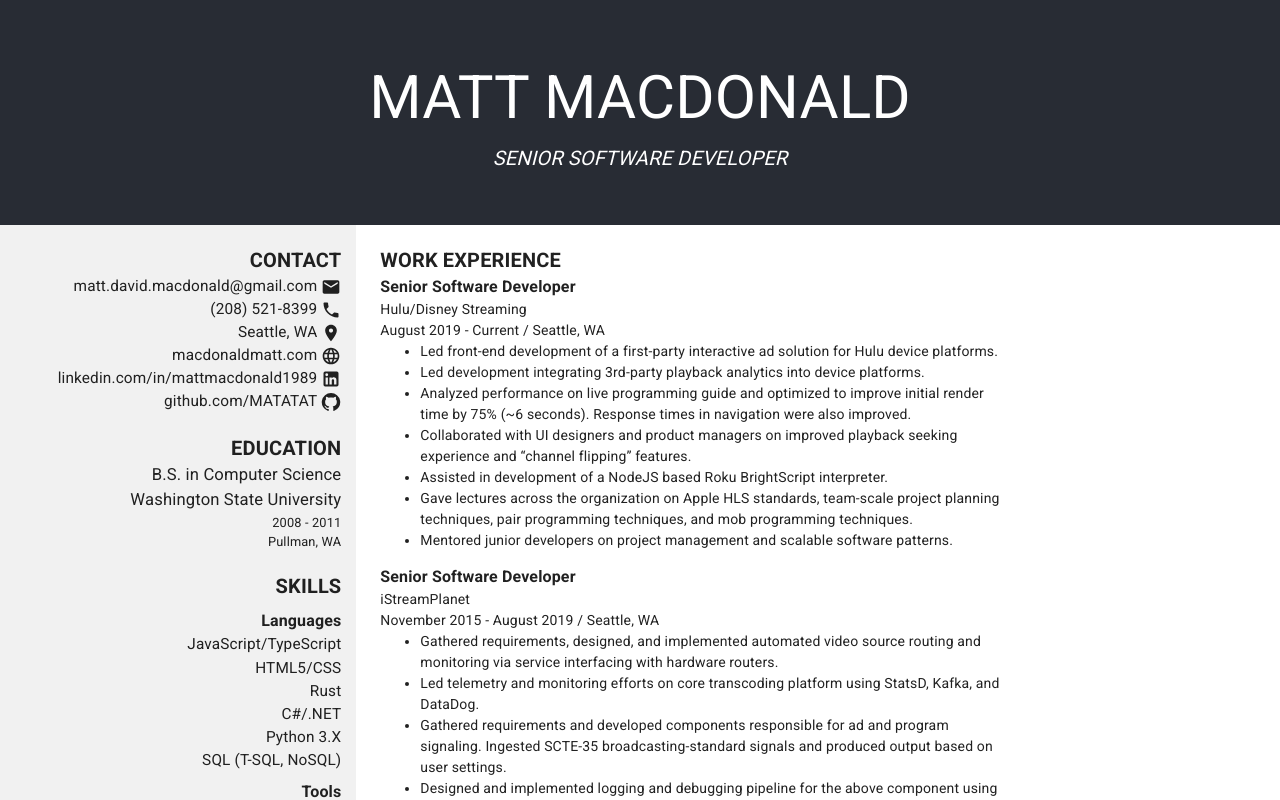
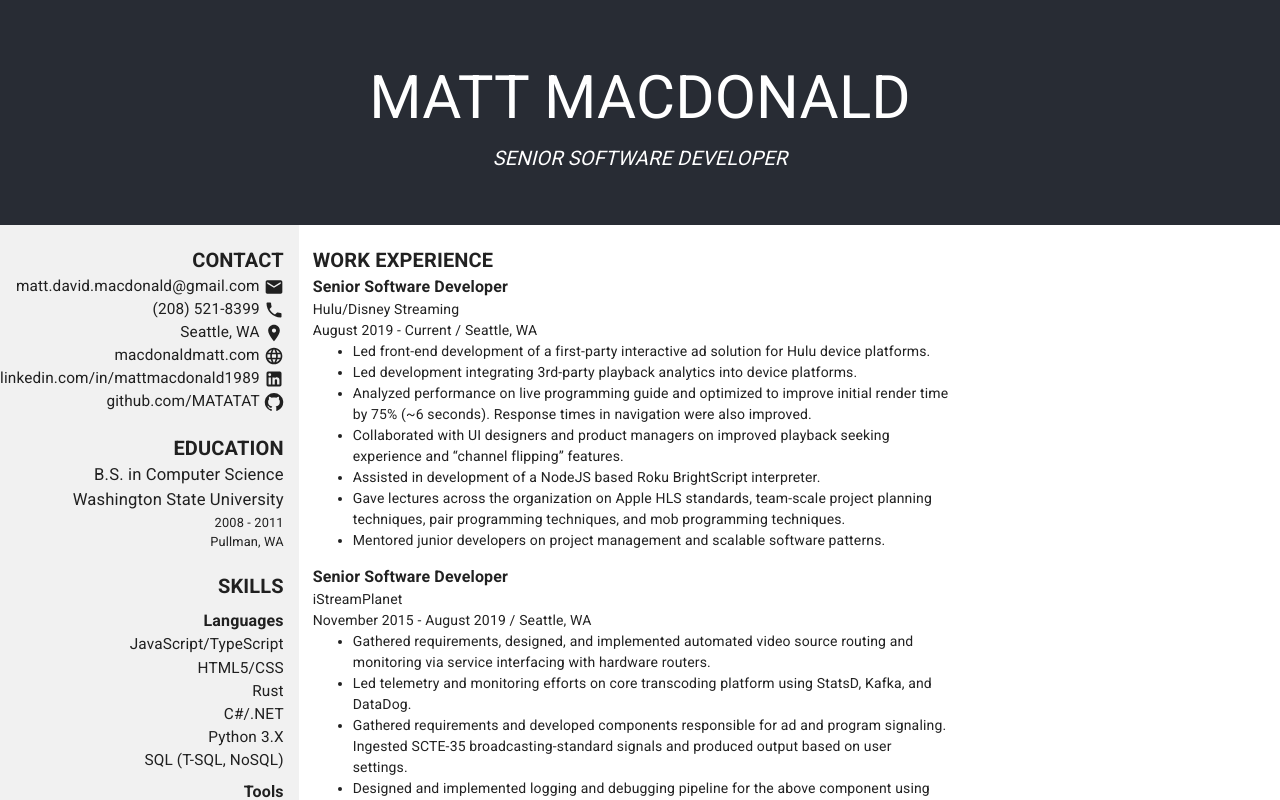
Before and after one commit to MATATAT/resume, a React (Create React App) app: page / in a window 1280 px wide. Shown: the top 800 px of the page. Built offline with nearby package versions, Linux system fonts and the light colour scheme.

Commit message:
removing more material

```diff
--- a/src/App.css
+++ b/src/App.css
@@ -3,3 +3,8 @@
     display: flex;
     flex-direction: column;
 }
+
+.App-main {
+    display: flex;
+    flex-direction: row;
+}
--- a/src/App.tsx
+++ b/src/App.tsx
@@ -3,17 +3,25 @@ import Header from './Header';
 
 import SideBar from './SideBar';
 import MainExperience from './MainExperience';
-import { Grid, Box } from '@mui/material';
 
 import './App.css'
 
 export default function App(props: Resume) {
     return (
-        <Box className='App'>
+        <div className='App'>
             <Header
                 name={props.name}
                 title={props.title} />
-            <Grid container spacing={3}>
+            <div className='App-main'>
+                <SideBar
+                    contact={props.contact}
+                    education={props.education}
+                    qualifications={props.qualifications} />
+                <MainExperience
+                    experience={props.experience} />
+            </div>
+
+            {/* <Grid container spacing={3}>
                 <Grid item xs={3.5}>
                     <SideBar
                         contact={props.contact}
@@ -24,7 +32,7 @@ export default function App(props: Resume) {
                     <MainExperience
                         experience={props.experience} />
                 </Grid>
-            </Grid>
-        </Box>
+            </Grid> */}
+        </div>
     );
 }
--- a/src/MainExperience.css
+++ b/src/MainExperience.css
@@ -3,6 +3,8 @@
     display: flex;
     flex-direction: column;
     padding-bottom: 10rem;
+    padding-left: 1em;
+    max-width: 650px;
 }
 
 .MainExperience-title {
--- a/src/SideBar.css
+++ b/src/SideBar.css
@@ -3,7 +3,6 @@
     text-align: right;
     display: flex;
     flex-direction: column;
-    height: 100%;
 }
 
 .SideBar-label-with-icon {
```
